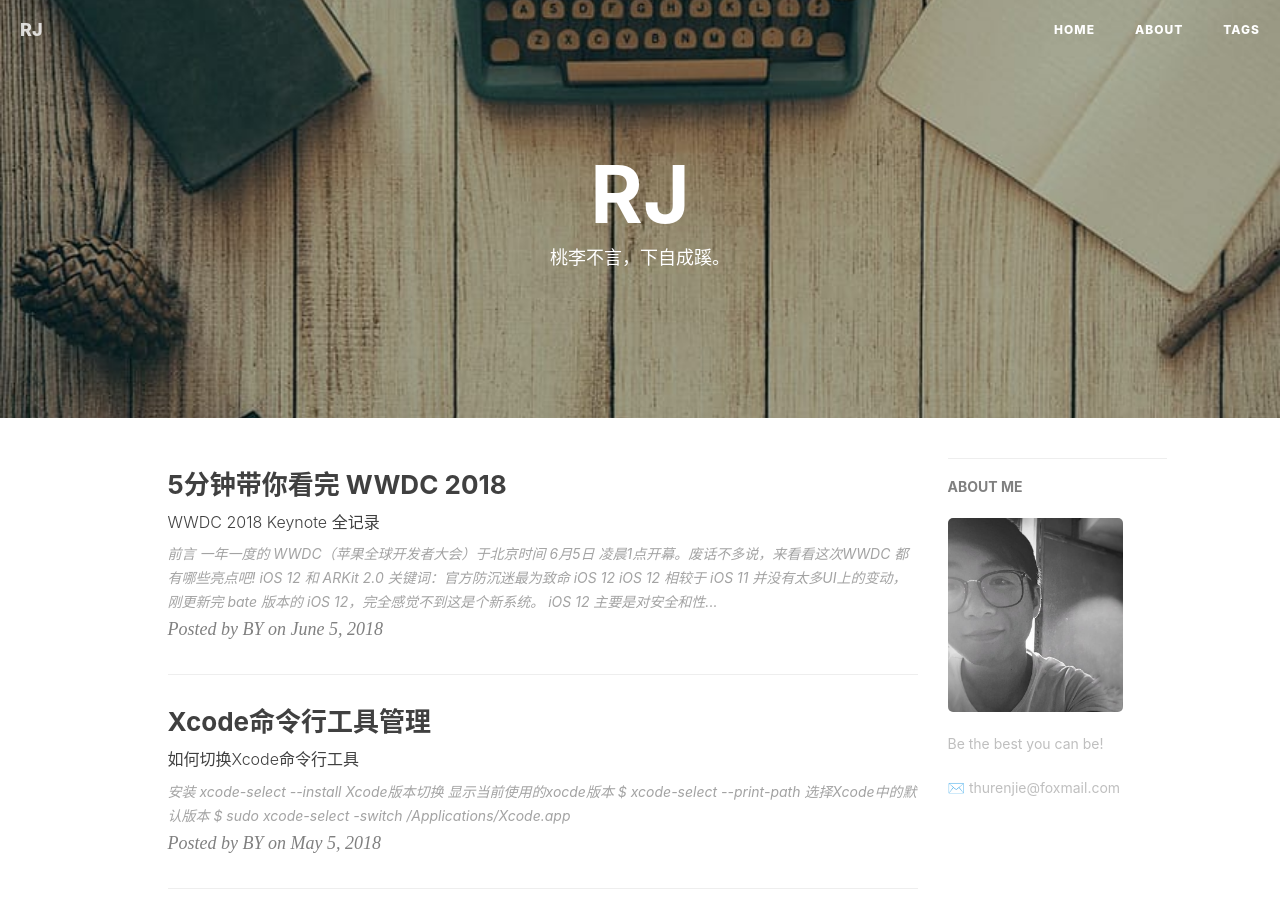
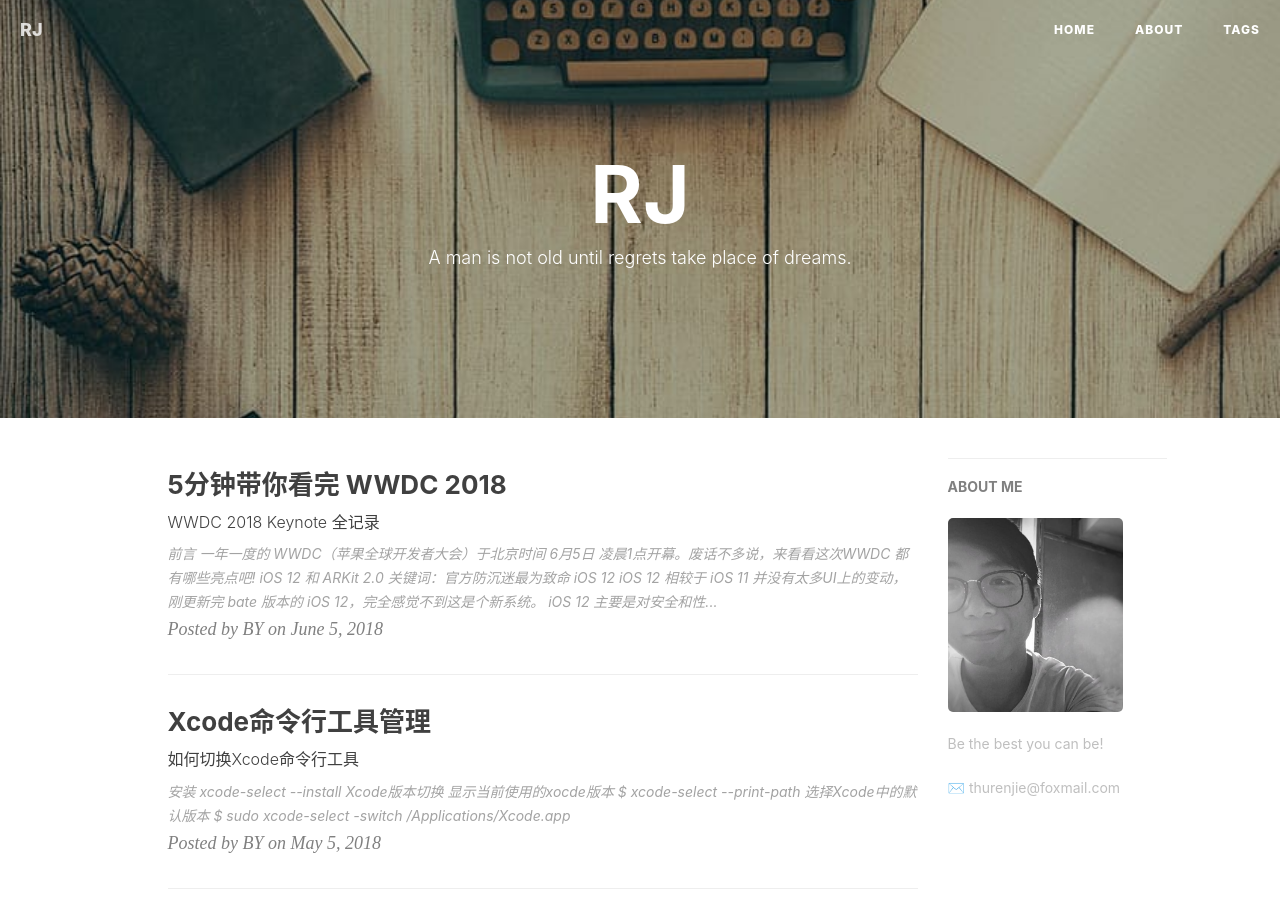
Before and after one commit to thurj12138/thurj12138.github.io, a Jekyll site: the page built from index.html, in a window 1280 px wide and 900 px high. Built offline with Jekyll 4.4.1, drawn with Linux system fonts in a browser that asks for light colours; nearby versions of some CDN libraries; the list of posts is cut into pages by our own code; comment, search, counter and statistics services are not loaded.

Commit message:
Update index.html

```diff
--- a/index.html
+++ b/index.html
@@ -1,6 +1,6 @@
 ---
 layout: page
-description: "桃李不言，下自成蹊。"
+description: "A man is not old until regrets take place of dreams."
 ---
 
 {% for post in paginator.posts %}
```
